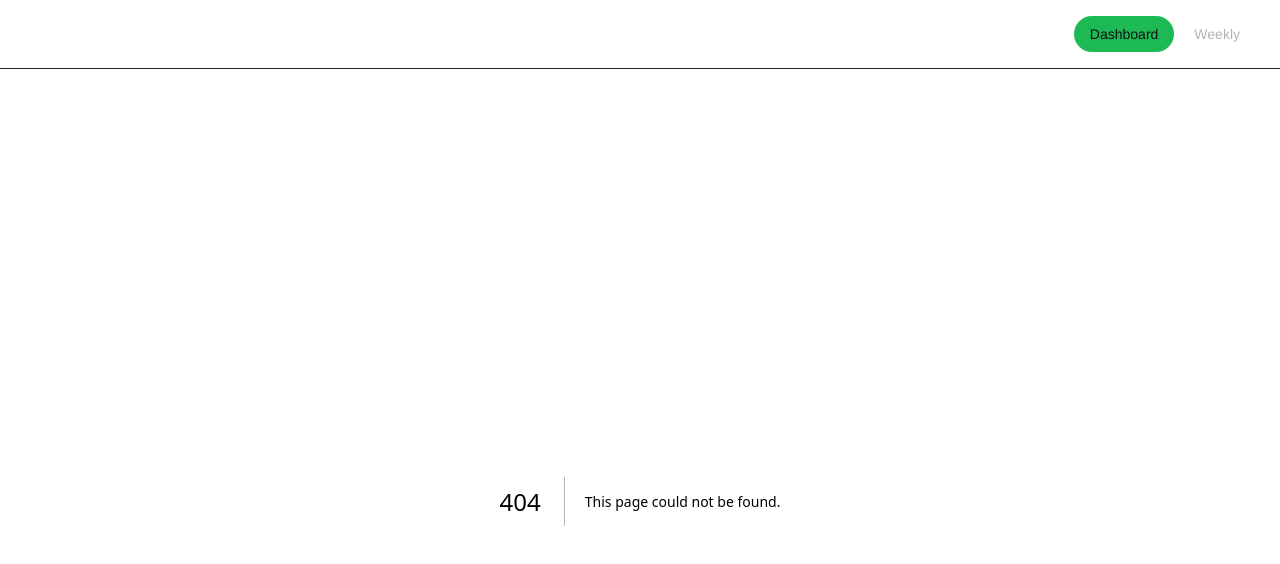
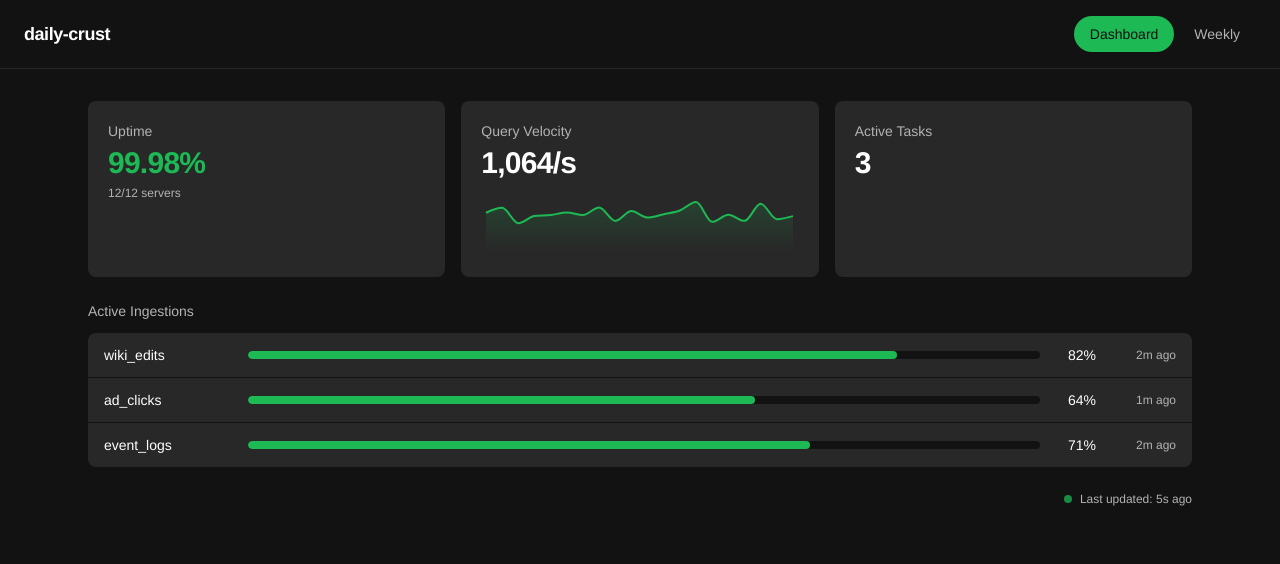
Before and after one commit to trin-angle/daily-crust, a Next.js app: page /dashboard in a window 1280 px wide. Before the commit this address had no page. Shown: the top 564 px of the page. Built offline with nearby package versions, Linux system fonts and the light colour scheme.

Commit message:
feat: add live dashboard page with polling
Co-Authored-By: Claude Opus 4.6 <noreply@anthropic.com>

```diff
--- /dev/null
+++ b/app/dashboard/page.tsx
@@ -0,0 +1,95 @@
+"use client";
+
+import { useEffect, useState, useCallback } from "react";
+import { MetricTile } from "@/components/MetricTile";
+import { QpsChart } from "@/components/QpsChart";
+import { IngestionList } from "@/components/IngestionList";
+import type { ClusterStatus, Task, QpsPoint } from "@/lib/types";
+
+const POLL_INTERVAL = 15000;
+
+function getUptimeStatus(pct: number): "success" | "warning" | "error" {
+  if (pct >= 99.9) return "success";
+  if (pct >= 99.5) return "warning";
+  return "error";
+}
+
+export default function DashboardPage() {
+  const [status, setStatus] = useState<ClusterStatus | null>(null);
+  const [tasks, setTasks] = useState<Task[]>([]);
+  const [qps, setQps] = useState<QpsPoint[]>([]);
+  const [lastUpdated, setLastUpdated] = useState<Date | null>(null);
+  const [secondsAgo, setSecondsAgo] = useState(0);
+
+  const fetchData = useCallback(async () => {
+    const [statusRes, tasksRes, qpsRes] = await Promise.all([
+      fetch("/api/cluster/status"),
+      fetch("/api/cluster/tasks"),
+      fetch("/api/cluster/qps"),
+    ]);
+    setStatus(await statusRes.json());
+    setTasks(await tasksRes.json());
+    setQps(await qpsRes.json());
+    setLastUpdated(new Date());
+    setSecondsAgo(0);
+  }, []);
+
+  useEffect(() => {
+    fetchData();
+    const interval = setInterval(fetchData, POLL_INTERVAL);
+    return () => clearInterval(interval);
+  }, [fetchData]);
+
+  useEffect(() => {
+    const tick = setInterval(() => {
+      setSecondsAgo((s) => s + 1);
+    }, 1000);
+    return () => clearInterval(tick);
+  }, []);
+
+  const currentQps = qps.length > 0 ? qps[qps.length - 1].qps : 0;
+  const runningTasks = tasks.filter((t) => t.status === "RUNNING");
+
+  return (
+    <div className="space-y-6">
+      <div className="grid grid-cols-1 md:grid-cols-3 gap-4">
+        <MetricTile
+          label="Uptime"
+          value={status ? `${status.uptimePercent}%` : "---"}
+          subtitle={
+            status
+              ? `${status.healthyServerCount}/${status.serverCount} servers`
+              : undefined
+          }
+          status={status ? getUptimeStatus(status.uptimePercent) : "neutral"}
+        />
+        <MetricTile
+          label="Query Velocity"
+          value={currentQps ? `${currentQps.toLocaleString()}/s` : "---"}
+          status="neutral"
+        >
+          <QpsChart data={qps} />
+        </MetricTile>
+        <MetricTile
+          label="Active Tasks"
+          value={String(runningTasks.length)}
+          subtitle={
+            tasks.length !== runningTasks.length
+              ? `${tasks.length - runningTasks.length} other`
+              : undefined
+          }
+          status="neutral"
+        />
+      </div>
+
+      <IngestionList tasks={runningTasks} />
+
+      <div className="flex items-center justify-end gap-2 text-xs text-text-secondary">
+        <span className="inline-block w-2 h-2 rounded-full bg-brand-green animate-pulse" />
+        <span>
+          Last updated: {secondsAgo}s ago
+        </span>
+      </div>
+    </div>
+  );
+}
```
